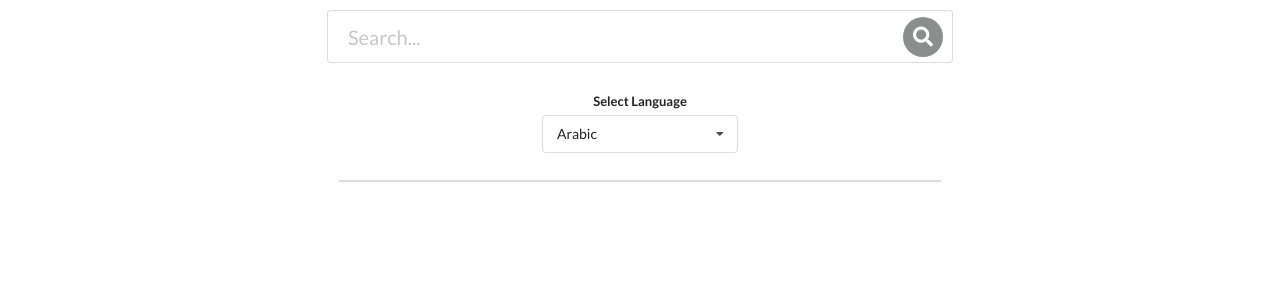
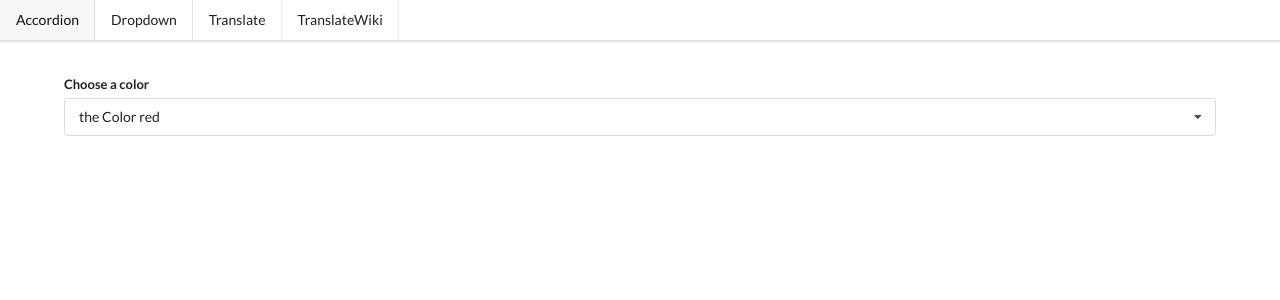
Before and after one commit to hamzaeldemery/Wiki-search-and-Translate, a React (Create React App) app: page /dropdown in a window 1280 px wide. Shown: the top 300 px of the page. Built offline with nearby package versions, Linux system fonts and the light colour scheme.

Commit message:
Finished project with routing, request efficiency

```diff
--- a/src/components/App.js
+++ b/src/components/App.js
@@ -1,9 +1,65 @@
-import React from "react";
+import React, { useState } from "react";
+import Header from "./Header";
 import TranslateWiki from "./TranslateWiki";
+import { Accordion } from "./accordion/Accordion";
+import { Dropdown } from "./dropDown/DropDown";
+import { Translate } from "./tranlate/Translate";
+
+import { Route } from "./Route";
+
+const list = [
+    {
+        title: "React",
+        content: "I love react",
+    },
+    {
+        title: "Why react?",
+        content: "React makes the website look Great!",
+    },
+    {
+        title: "What is react?",
+        content: "React consist of FC that lets you rerender them onChanges",
+    },
+];
+
+const data = {
+    title: "Choose a color",
+    choices: [
+        {
+            value: "red",
+            description: "the Color red",
+        },
+        {
+            value: "green",
+            description: "Green is the value",
+        },
+        {
+            value: "blue",
+            description: "Picked blue!",
+        },
+    ],
+};
 export const App = () => {
+    const [selected, setSelected] = useState(data.choices[0]);
     return (
         <div className="App" style={styling.app}>
-            <TranslateWiki />
+            <Header />
+            <Route path="/">
+                <Accordion list={list} />
+            </Route>
+            <Route path="/translate">
+                <Translate />
+            </Route>
+            <Route path="/translate-wiki">
+                <TranslateWiki />
+            </Route>
+            <Route path="/dropdown">
+                <Dropdown
+                    data={data}
+                    selected={selected}
+                    onSelectedChange={setSelected}
+                />
+            </Route>
         </div>
     );
 };
--- /dev/null
+++ b/src/components/Header.js
@@ -0,0 +1,23 @@
+import React from "react";
+import Link from "./Link";
+
+const Header = () => {
+    return (
+        <div class="ui top fixed menu">
+            <Link href="/" className="item">
+                Accordion
+            </Link>
+            <Link href="/dropdown" className="item">
+                Dropdown
+            </Link>
+            <Link href="/translate" className="item">
+                Translate
+            </Link>
+            <Link href="/translate-wiki" className="item">
+                TranslateWiki
+            </Link>
+        </div>
+    );
+};
+
+export default Header;
--- /dev/null
+++ b/src/components/Link.js
@@ -0,0 +1,20 @@
+import React from "react";
+
+const Link = ({ href, className, children }) => {
+    const onClick = (e) => {
+        if (e.ctrlKey || e.metaKey) {
+            return;
+        }
+        e.preventDefault();
+        window.history.pushState({}, "", href);
+        const navEvent = new PopStateEvent("popstate");
+        window.dispatchEvent(navEvent);
+    };
+    return (
+        <a href={href} className={className} onClick={onClick}>
+            {children}
+        </a>
+    );
+};
+
+export default Link;
--- /dev/null
+++ b/src/components/Route.js
@@ -0,0 +1,18 @@
+import { useState, useEffect } from "react";
+
+export const Route = ({ path, children }) => {
+    const [currentUrl, setCurrentUrl] = useState(window.location.pathname);
+
+    useEffect(() => {
+        const swicthPage = () => {
+            setCurrentUrl(window.location.pathname);
+        };
+        const urlChange = window.addEventListener("popstate", () => {
+            swicthPage();
+        });
+        return () => {
+            window.removeEventListener(urlChange);
+        };
+    }, []);
+    return currentUrl === path && children;
+};
--- a/src/components/TranslateWiki.js
+++ b/src/components/TranslateWiki.js
@@ -33,7 +33,7 @@ const TranslateWiki = (props) => {
         setInput(text);
     };
     return (
-        <div className="ui two column centered  grid">
+        <div className="ui two column centered  grid" style={{ margin: "5%" }}>
             <div className="row">
                 <div className="column">
                     <SearchBar onSubmit={onSubmit} />
--- a/src/components/accordion/Accordion.js
+++ b/src/components/accordion/Accordion.js
@@ -22,5 +22,9 @@ export const Accordion = ({ list }) => {
         );
     });
 
-    return <div className="ui styled accordion">{renderedList}</div>;
+    return (
+        <div className="ui styled accordion" style={{ margin: "5%" }}>
+            {renderedList}
+        </div>
+    );
 };
--- a/src/components/dropDown/DropDown.js
+++ b/src/components/dropDown/DropDown.js
@@ -39,7 +39,7 @@ export const Dropdown = ({ data, selected, onSelectedChange }) => {
         };
     }, []);
     return (
-        <div ref={ref} className="ui form">
+        <div ref={ref} className="ui form" style={{ margin: "5%" }}>
             <div className="field">
                 <label>{data.title}</label>
                 <div
--- a/src/components/tranlate/Translate.js
+++ b/src/components/tranlate/Translate.js
@@ -28,7 +28,7 @@ export const Translate = (props) => {
         setInput(e.target.value);
     };
     return (
-        <div>
+        <div style={{ margin: "5%" }}>
             <div className="ui form">
                 <div className="ui field">
                     <label>Enter text</label>
--- a/src/components/wikiList/listItem.js
+++ b/src/components/wikiList/listItem.js
@@ -25,7 +25,6 @@ export const ListItem = ({
                         },
                     }
                 );
-                console.log(res);
                 setTranslated(res.data.data.translations[0].translatedText);
             } catch (error) {
                 setTranslated("Error Occured, not able to translate!");
```
Also changed, not shown: 1 other file (tests, documents, lock files or other folders).
